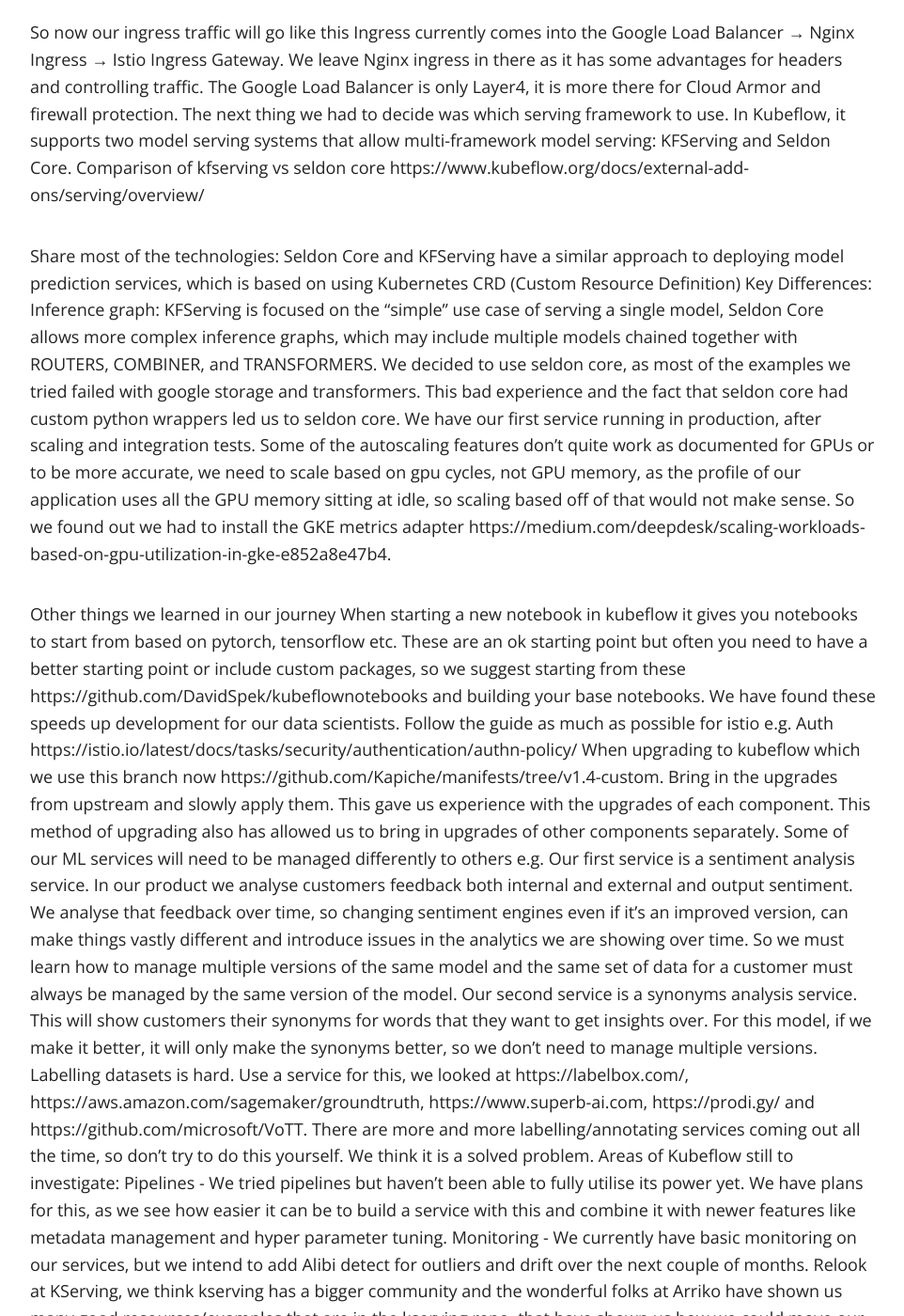
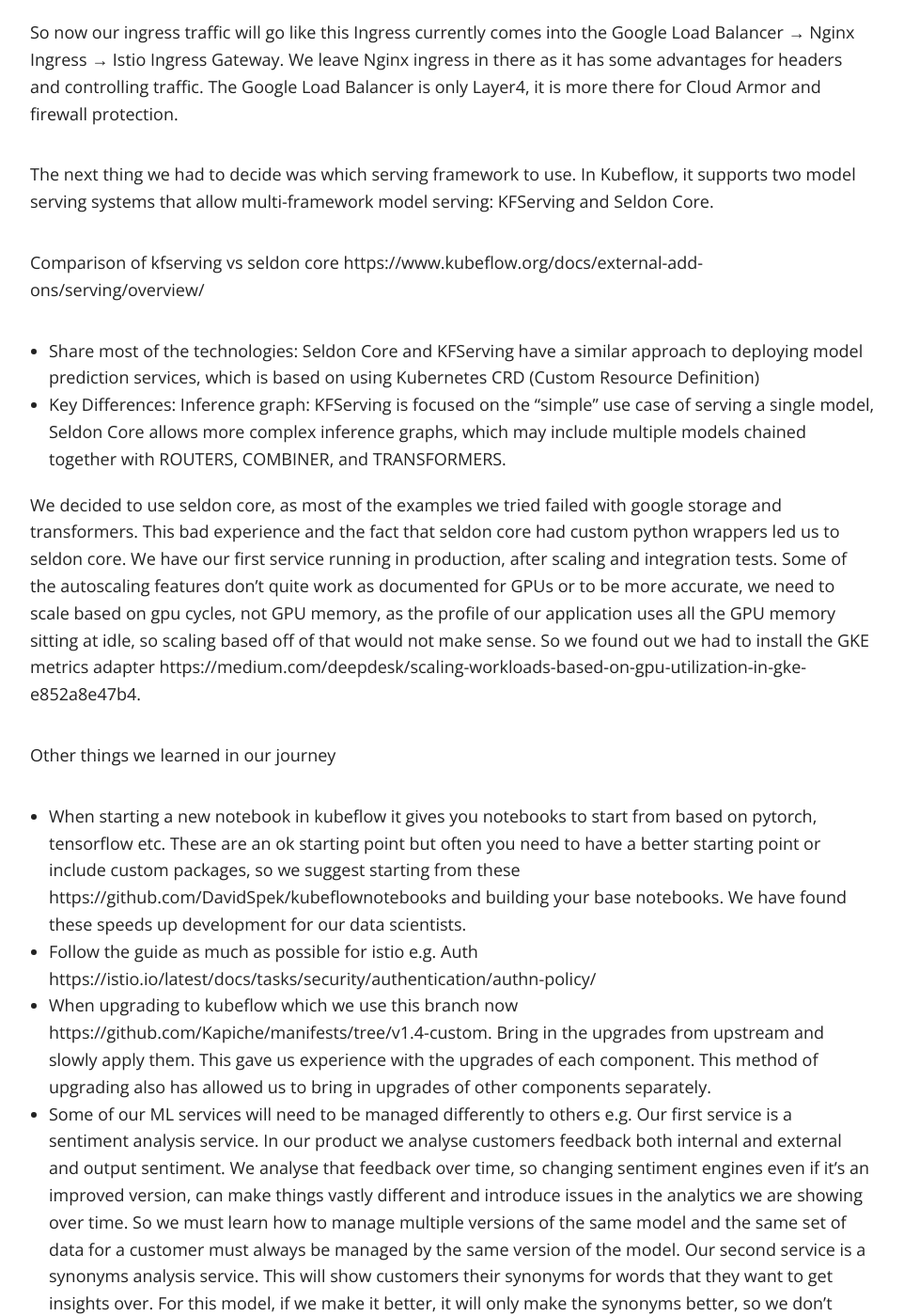
Before and after one commit to Kapiche/kapiche.github.io, a Jekyll site: the page built from _posts/2021-11-28-machine-learning-on-kubernetes-journey.md, in a window 1280 px wide and 1400 px high, scrolled down 2748 px. Shown: the whole window at 94% size, without its empty margins (158-1120 px from the left). Built offline with Jekyll 4.4.1, drawn with Linux system fonts in a browser that asks for light colours; nearby versions of some CDN libraries; some of the changed text lies outside the part shown.

Commit message:
formatting

````diff
--- a/_posts/2021-11-28-machine-learning-on-kubernetes-journey.md
+++ b/_posts/2021-11-28-machine-learning-on-kubernetes-journey.md
@@ -67,23 +67,28 @@
 ```
 
 So now our ingress traffic will go like this Ingress currently comes into the Google Load Balancer → Nginx Ingress → Istio Ingress Gateway. We leave Nginx ingress in there as it has some advantages for headers and controlling traffic. The Google Load Balancer is only Layer4, it is more there for Cloud Armor and firewall protection.
+
 The next thing we had to decide was which serving framework to use.
 In Kubeflow, it supports two model serving systems that allow multi-framework model serving: KFServing and Seldon Core.
+
 Comparison of kfserving vs seldon core https://www.kubeflow.org/docs/external-add-ons/serving/overview/
 
-Share most of the technologies: Seldon Core and KFServing have a similar approach to deploying model prediction services, which is based on using Kubernetes CRD (Custom Resource Definition)
-Key Differences: Inference graph: KFServing is focused on the “simple” use case of serving a single model, Seldon Core allows more complex inference graphs, which may include multiple models chained together with ROUTERS, COMBINER, and TRANSFORMERS.
+- Share most of the technologies: Seldon Core and KFServing have a similar approach to deploying model prediction services, which is based on using Kubernetes CRD (Custom Resource Definition)
+- Key Differences: Inference graph: KFServing is focused on the “simple” use case of serving a single model, Seldon Core allows more complex inference graphs, which may include multiple models chained together with ROUTERS, COMBINER, and TRANSFORMERS.
+
 We decided to use seldon core, as most of the examples we tried failed with google storage and transformers. This bad experience and the fact that seldon core had custom python wrappers led us to seldon core. We have our first service running in production, after scaling and integration tests. Some of the autoscaling features don’t quite work as documented for GPUs or to be more accurate, we need to scale based on gpu cycles, not GPU memory, as the profile of our application uses all the GPU memory sitting at idle, so scaling based off of that would not make sense. So we found out we had to install the GKE metrics adapter https://medium.com/deepdesk/scaling-workloads-based-on-gpu-utilization-in-gke-e852a8e47b4.
 
 Other things we learned in our journey
-When starting a new notebook in kubeflow it gives you notebooks to start from based on pytorch, tensorflow etc. These are an ok starting point but often you need to have a better starting point or include custom packages, so we suggest starting from these https://github.com/DavidSpek/kubeflownotebooks and building your base notebooks. We have found these speeds up development for our data scientists.
-Follow the guide as much as possible for istio e.g. Auth https://istio.io/latest/docs/tasks/security/authentication/authn-policy/
-When upgrading to kubeflow which we use this branch now https://github.com/Kapiche/manifests/tree/v1.4-custom. Bring in the upgrades from upstream and slowly apply them. This gave us experience with the upgrades of each component. This method of upgrading also has allowed us to bring in upgrades of other components separately.
-Some of our ML services will need to be managed differently to others e.g. Our first service is a sentiment analysis service. In our product we analyse customers feedback both internal and external and output sentiment. We analyse that feedback over time, so changing sentiment engines even if it's an improved version, can make things vastly different and introduce issues in the analytics we are showing over time. So we must learn how to manage multiple versions of the same model and the same set of data for a customer must always be managed by the same version of the model. Our second service is a synonyms analysis service. This will show customers their synonyms for words that they want to get insights over. For this model, if we make it better, it will only make the synonyms better, so we don't need to manage multiple versions.
-Labelling datasets is hard. Use a service for this, we looked at https://labelbox.com/, https://aws.amazon.com/sagemaker/groundtruth, https://www.superb-ai.com, https://prodi.gy/ and https://github.com/microsoft/VoTT. There are more and more labelling/annotating services coming out all the time, so don’t try to do this yourself. We think it is a solved problem.
+- When starting a new notebook in kubeflow it gives you notebooks to start from based on pytorch, tensorflow etc. These are an ok starting point but often you need to have a better starting point or include custom packages, so we suggest starting from these https://github.com/DavidSpek/kubeflownotebooks and building your base notebooks. We have found these speeds up development for our data scientists.
+- Follow the guide as much as possible for istio e.g. Auth https://istio.io/latest/docs/tasks/security/authentication/authn-policy/
+- When upgrading to kubeflow which we use this branch now https://github.com/Kapiche/manifests/tree/v1.4-custom. Bring in the upgrades from upstream and slowly apply them. This gave us experience with the upgrades of each component. This method of upgrading also has allowed us to bring in upgrades of other components separately.
+- Some of our ML services will need to be managed differently to others e.g. Our first service is a sentiment analysis service. In our product we analyse customers feedback both internal and external and output sentiment. We analyse that feedback over time, so changing sentiment engines even if it's an improved version, can make things vastly different and introduce issues in the analytics we are showing over time. So we must learn how to manage multiple versions of the same model and the same set of data for a customer must always be managed by the same version of the model. Our second service is a synonyms analysis service. This will show customers their synonyms for words that they want to get insights over. For this model, if we make it better, it will only make the synonyms better, so we don't need to manage multiple versions.
+- Labelling datasets is hard. Use a service for this, we looked at https://labelbox.com/, https://aws.amazon.com/sagemaker/groundtruth, https://www.superb-ai.com, https://prodi.gy/ and https://github.com/microsoft/VoTT. There are more and more labelling/annotating services coming out all the time, so don’t try to do this yourself. We think it is a solved problem.
+
+
 Areas of Kubeflow still to investigate:
-Pipelines - We tried pipelines but haven’t been able to fully utilise its power yet. We have plans for this, as we see how easier it can be to build a service with this and combine it with newer features like metadata management and hyper parameter tuning.
-Monitoring - We currently have basic monitoring on our services, but we intend to add Alibi detect for outliers and drift over the next couple of months.
-Relook at KServing, we think kserving has a bigger community and the wonderful folks at Arriko have shown us many good resources/examples that are in the kserving repo, that have shown us how we could move our services to kserving and get greater integration into Kubeflow.
-Investigate shadowing, canary, versions and mirroring types of deploys, to see how we could incorporate this into our services to roll out to customers faster.
-Incorporate more of our security pipeline into Kubeflow e.g. Falco, Open Policy Agent, Zap Benchmarking, API Benchmarking and Project Sigstore model signing and verification
+- Pipelines - We tried pipelines but haven’t been able to fully utilise its power yet. We have plans for this, as we see how easier it can be to build a service with this and combine it with newer features like metadata management and hyper parameter tuning.
+- Monitoring - We currently have basic monitoring on our services, but we intend to add Alibi detect for outliers and drift over the next couple of months.
+- Relook at KServing, we think kserving has a bigger community and the wonderful folks at Arriko have shown us many good resources/examples that are in the kserving repo, that have shown us how we could move our services to kserving and get greater integration into Kubeflow.
+- Investigate shadowing, canary, versions and mirroring types of deploys, to see how we could incorporate this into our services to roll out to customers faster.
+- Incorporate more of our security pipeline into Kubeflow e.g. Falco, Open Policy Agent, Zap Benchmarking, API Benchmarking and Project Sigstore model signing and verification
````
